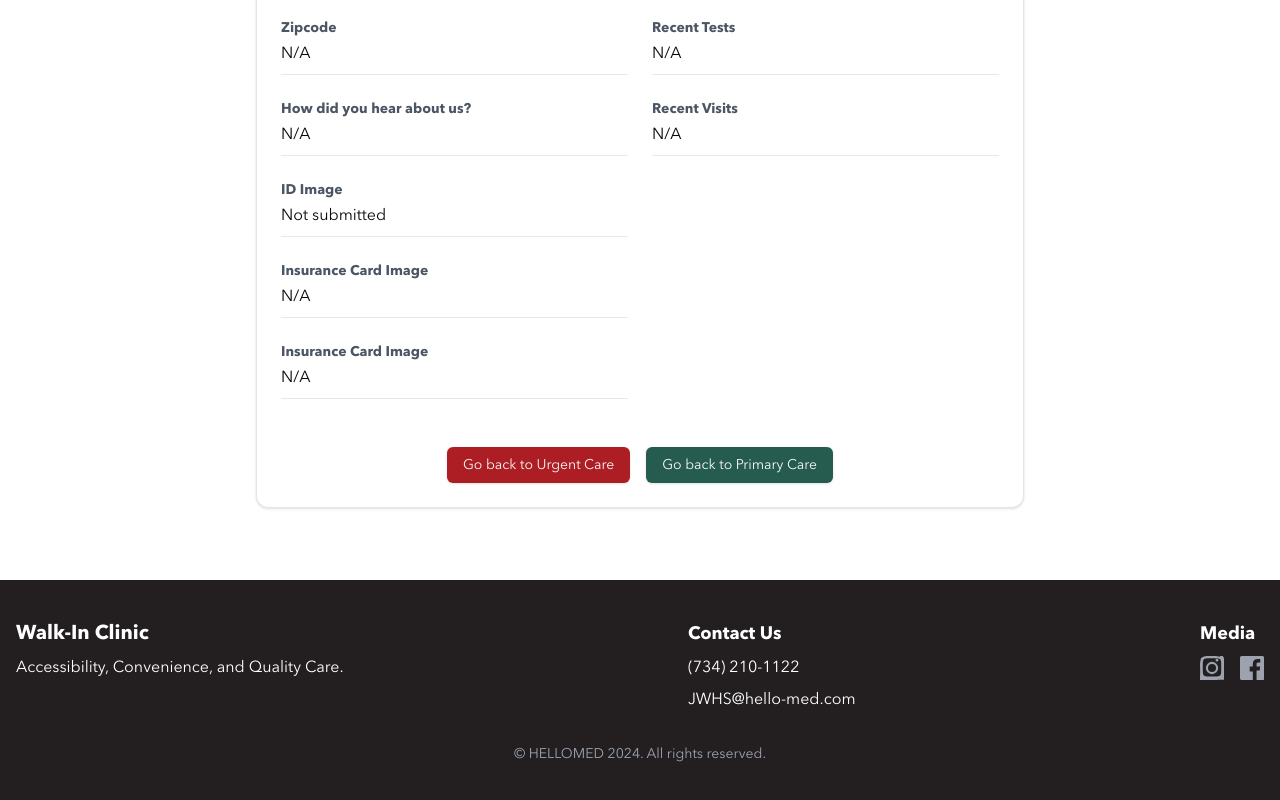
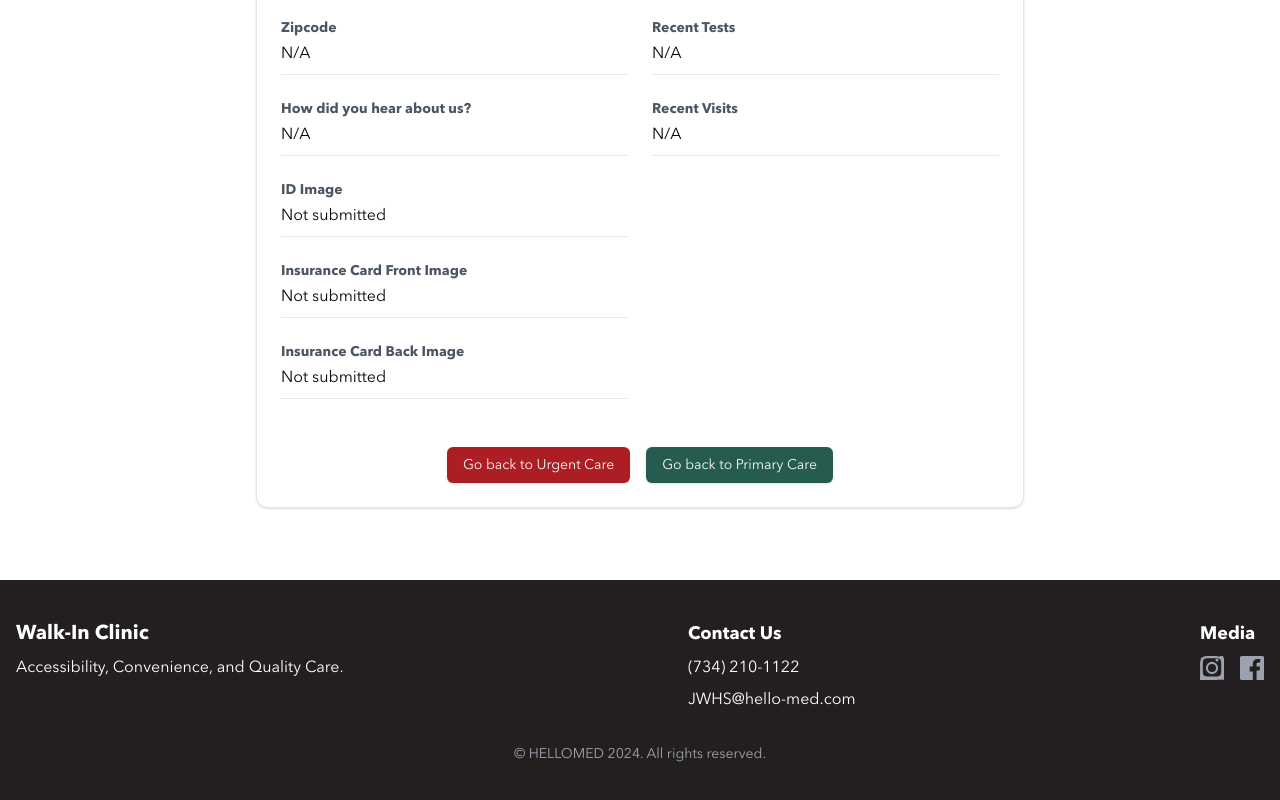
Before and after one commit to dongsub0918/hellomed-client, a Next.js app: page /check-in/success in a window 1280 px wide. Shown: the part 672-1472 px from the top of the page. Built offline with nearby package versions, Linux system fonts and the light colour scheme.

Commit message:
check in success page minor fix

```diff
--- a/src/app/check-in/success/page.tsx
+++ b/src/app/check-in/success/page.tsx
@@ -68,11 +68,11 @@
                 )}
                 {renderField("ID Image", formData?.idImage)}
                 {renderField(
-                  "Insurance Card Image",
+                  "Insurance Card Front Image",
                   formData?.insuranceImageFront
                 )}
                 {renderField(
-                  "Insurance Card Image",
+                  "Insurance Card Back Image",
                   formData?.insuranceImageBack
                 )}
               </div>
```
